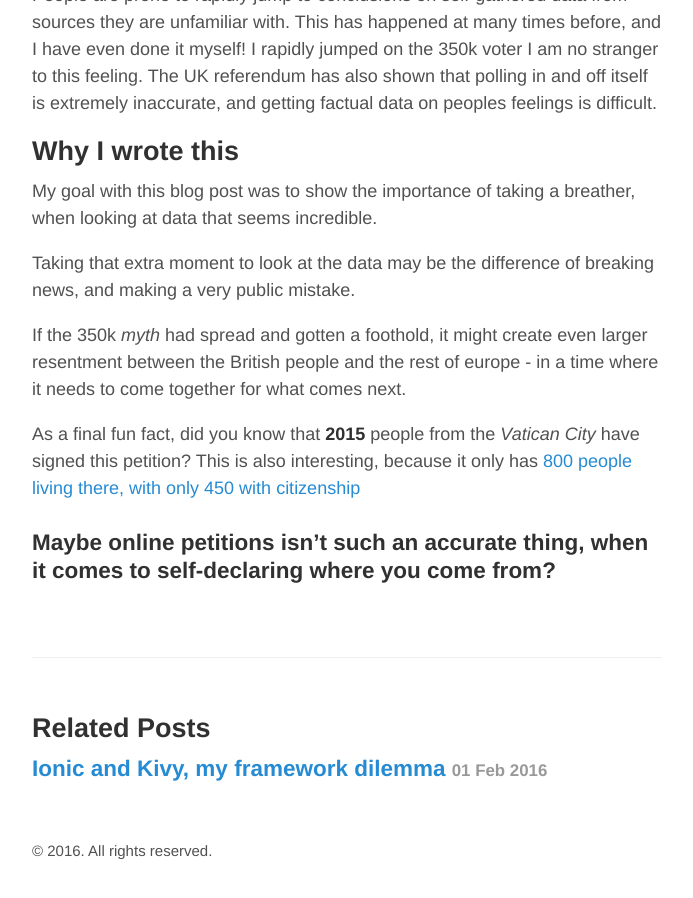
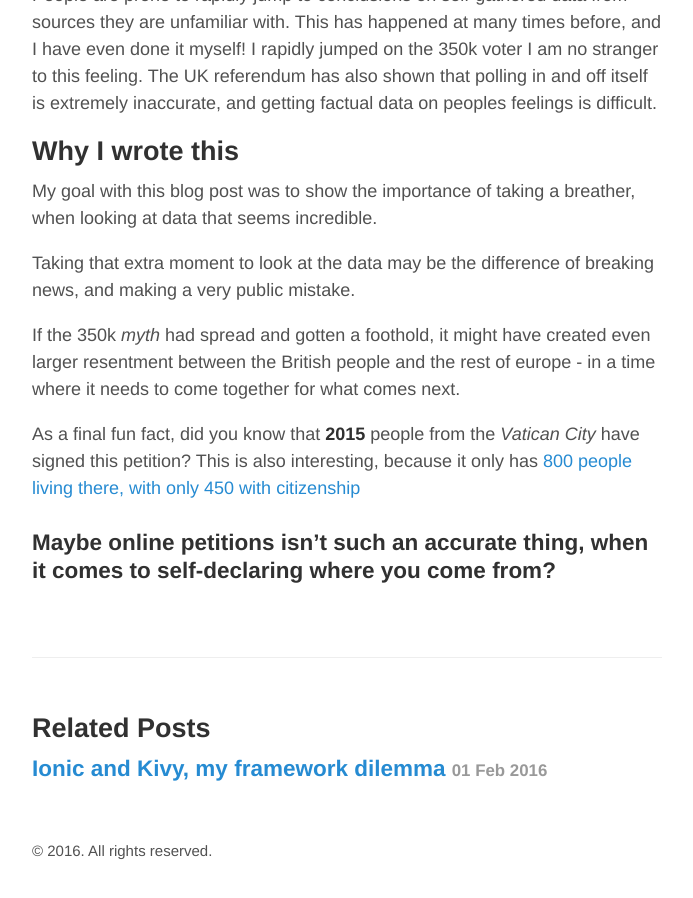
Before and after one commit to cruor99/cruor99.github.io, a Jekyll site: the page built from _posts/2016-06-25-brexit-sald-and-opendata.md, in a window 1280 px wide and 900 px high, scrolled down 1832 px. Shown: the whole window, without its empty margins (293-986 px from the left). Built offline with Jekyll 4.4.1, drawn with Linux system fonts in a browser that asks for light colours.

Commit message:
grammar fix

```diff
--- a/_posts/2016-06-25-brexit-sald-and-opendata.md
+++ b/_posts/2016-06-25-brexit-sald-and-opendata.md
@@ -43,7 +43,7 @@ My goal with this blog post was to show the importance of taking a breather, whe
 
 Taking that extra moment to look at the data may be the difference of breaking news, and making a very public mistake.
 
-If the 350k *myth* had spread and gotten a foothold, it might create even larger resentment between the British people and the rest of europe - in a time where it needs to come together for what comes next.
+If the 350k *myth* had spread and gotten a foothold, it might have created even larger resentment between the British people and the rest of europe - in a time where it needs to come together for what comes next.
 
 As a final fun fact, did you know that **2015** people from the *Vatican City* have signed this petition? This is also interesting, because it only has [800 people living there, with only 450 with citizenship](http://www.vaticanstate.va/content/vaticanstate/en/stato-e-governo/note-generali/popolazione.html)
 
```
